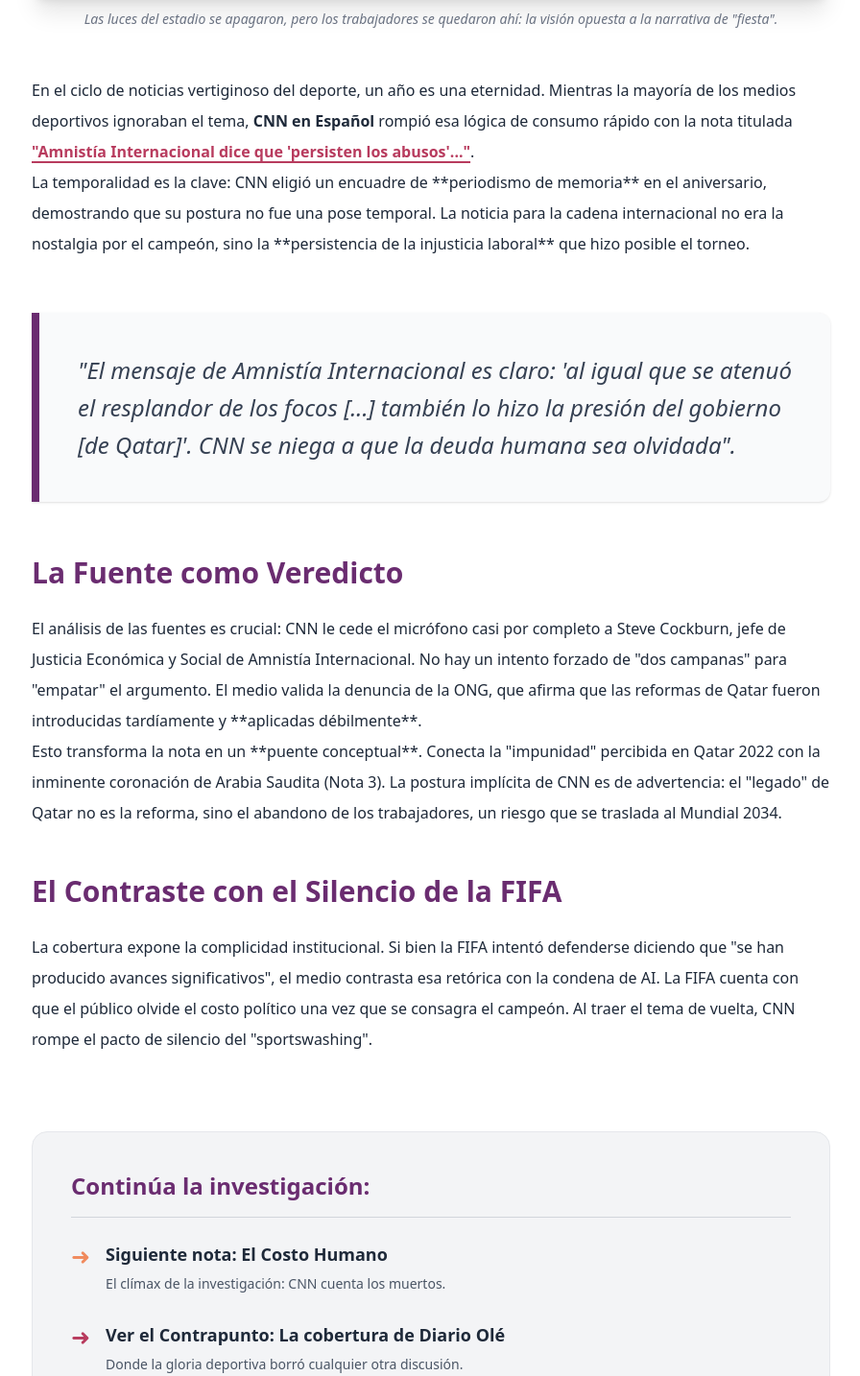
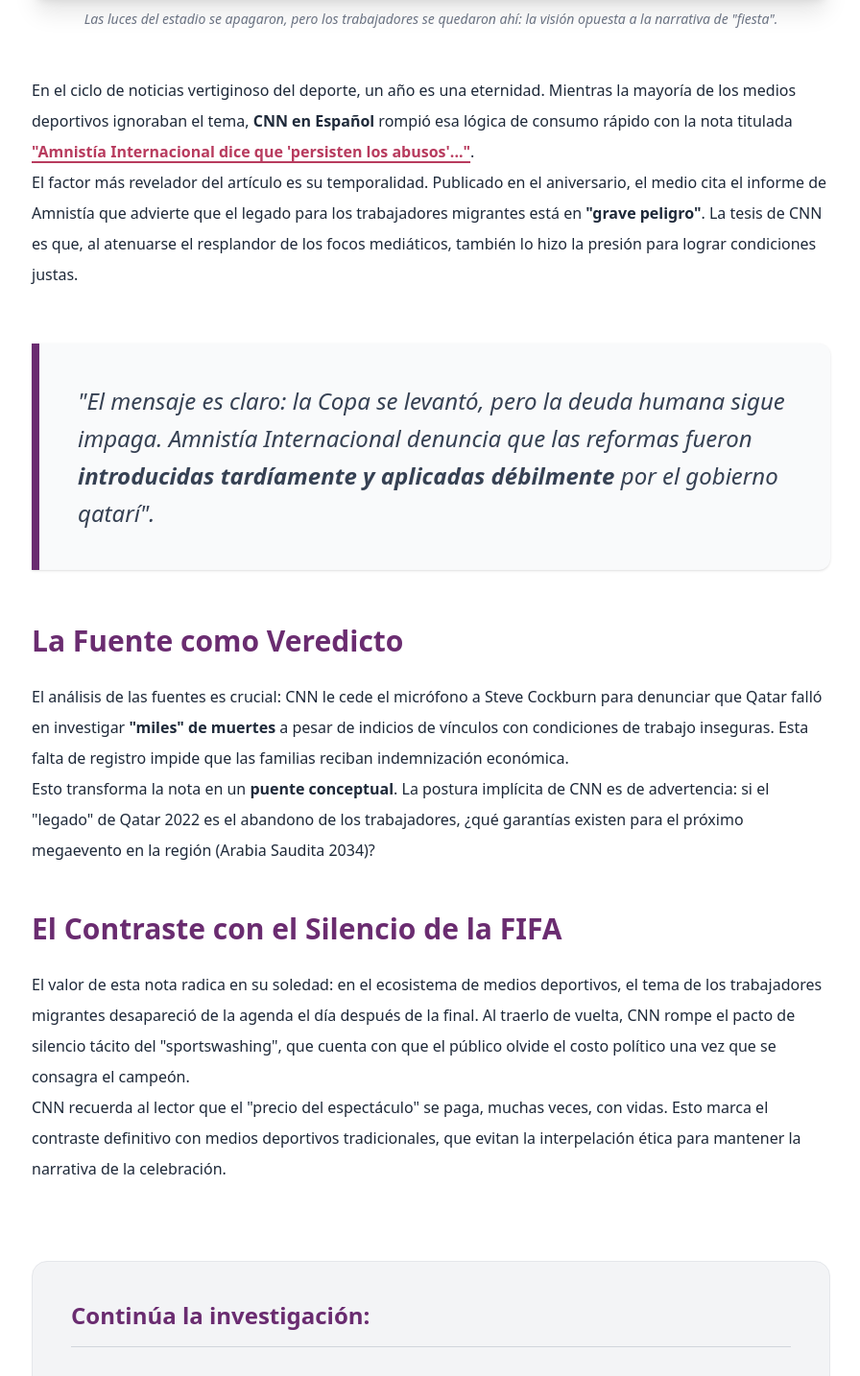
Before and after one commit to pabluchokk/analisis-y-producccion-final, a React (Vite) app: page /analisis/nota4 in a window 1280 px wide. Shown: the part 1033-2467 px from the top of the page at 96% size, without its empty margins (191-1087 px from the left). Built offline with nearby package versions, Linux system fonts and the light colour scheme.

Commit message:
update nota4

```diff
--- a/src/pages/analisis/nota4.jsx
+++ b/src/pages/analisis/nota4.jsx
@@ -38,27 +38,30 @@
             En el ciclo de noticias vertiginoso del deporte, un año es una eternidad. Mientras la mayoría de los medios deportivos ignoraban el tema, <strong>CNN en Español</strong> rompió esa lógica de consumo rápido con la nota titulada <a href="https://cnnespanol.cnn.com/2023/11/17/amnistia-internacional-abusos-trabajadores-mundial-qatar-2022-trax" target="_blank" rel="noopener noreferrer" className="text-[#B83B5E] font-bold hover:text-[#6A2C70] transition-colors underline decoration-2 underline-offset-4">"Amnistía Internacional dice que 'persisten los abusos'..."</a>.
           </p>
           <p>
-            La temporalidad es la clave: CNN eligió un encuadre de **periodismo de memoria** en el aniversario, demostrando que su postura no fue una pose temporal. La noticia para la cadena internacional no era la nostalgia por el campeón, sino la **persistencia de la injusticia laboral** que hizo posible el torneo.
+            El factor más revelador del artículo es su temporalidad. Publicado en el aniversario, el medio cita el informe de Amnistía que advierte que el legado para los trabajadores migrantes está en <strong>"grave peligro"</strong>. La tesis de CNN es que, al atenuarse el resplandor de los focos mediáticos, también lo hizo la presión para lograr condiciones justas.
           </p>
 
           {/* RECUADRO DESTACADO */}
           <div className='my-14 p-10 bg-gray-50 border-l-8 border-[#6A2C70] rounded-r-xl shadow-sm'>
             <blockquote className='text-2xl font-medium text-gray-700 italic leading-relaxed'>
-              "El mensaje de Amnistía Internacional es claro: 'al igual que se atenuó el resplandor de los focos [...] también lo hizo la presión del gobierno [de Qatar]'. CNN se niega a que la deuda humana sea olvidada".
+              "El mensaje es claro: la Copa se levantó, pero la deuda humana sigue impaga. Amnistía Internacional denuncia que las reformas fueron <strong>introducidas tardíamente y aplicadas débilmente</strong> por el gobierno qatarí".
             </blockquote>
           </div>
 
           <h3 className="text-3xl font-bold text-[#6A2C70] mt-12 mb-6">La Fuente como Veredicto</h3>
           <p>
-            El análisis de las fuentes es crucial: CNN le cede el micrófono casi por completo a Steve Cockburn, jefe de Justicia Económica y Social de Amnistía Internacional. No hay un intento forzado de "dos campanas" para "empatar" el argumento. El medio valida la denuncia de la ONG, que afirma que las reformas de Qatar fueron introducidas tardíamente y **aplicadas débilmente**.
+            El análisis de las fuentes es crucial: CNN le cede el micrófono a Steve Cockburn para denunciar que Qatar falló en investigar <strong>"miles" de muertes</strong> a pesar de indicios de vínculos con condiciones de trabajo inseguras. Esta falta de registro impide que las familias reciban indemnización económica.
           </p>
           <p>
-            Esto transforma la nota en un **puente conceptual**. Conecta la "impunidad" percibida en Qatar 2022 con la inminente coronación de Arabia Saudita (Nota 3). La postura implícita de CNN es de advertencia: el "legado" de Qatar no es la reforma, sino el abandono de los trabajadores, un riesgo que se traslada al Mundial 2034.
+            Esto transforma la nota en un <strong>puente conceptual</strong>. La postura implícita de CNN es de advertencia: si el "legado" de Qatar 2022 es el abandono de los trabajadores, ¿qué garantías existen para el próximo megaevento en la región (Arabia Saudita 2034)?
           </p>
 
           <h3 className="text-3xl font-bold text-[#6A2C70] mt-12 mb-6">El Contraste con el Silencio de la FIFA</h3>
           <p>
-            La cobertura expone la complicidad institucional. Si bien la FIFA intentó defenderse diciendo que "se han producido avances significativos", el medio contrasta esa retórica con la condena de AI. La FIFA cuenta con que el público olvide el costo político una vez que se consagra el campeón. Al traer el tema de vuelta, CNN rompe el pacto de silencio del "sportswashing".
+            El valor de esta nota radica en su soledad: en el ecosistema de medios deportivos, el tema de los trabajadores migrantes desapareció de la agenda el día después de la final. Al traerlo de vuelta, CNN rompe el pacto de silencio tácito del "sportswashing", que cuenta con que el público olvide el costo político una vez que se consagra el campeón.
+          </p>
+          <p>
+            CNN recuerda al lector que el "precio del espectáculo" se paga, muchas veces, con vidas. Esto marca el contraste definitivo con medios deportivos tradicionales, que evitan la interpelación ética para mantener la narrativa de la celebración.
           </p>
 
           {/* CAJA DE SIGUIENTES PASOS */}
```
